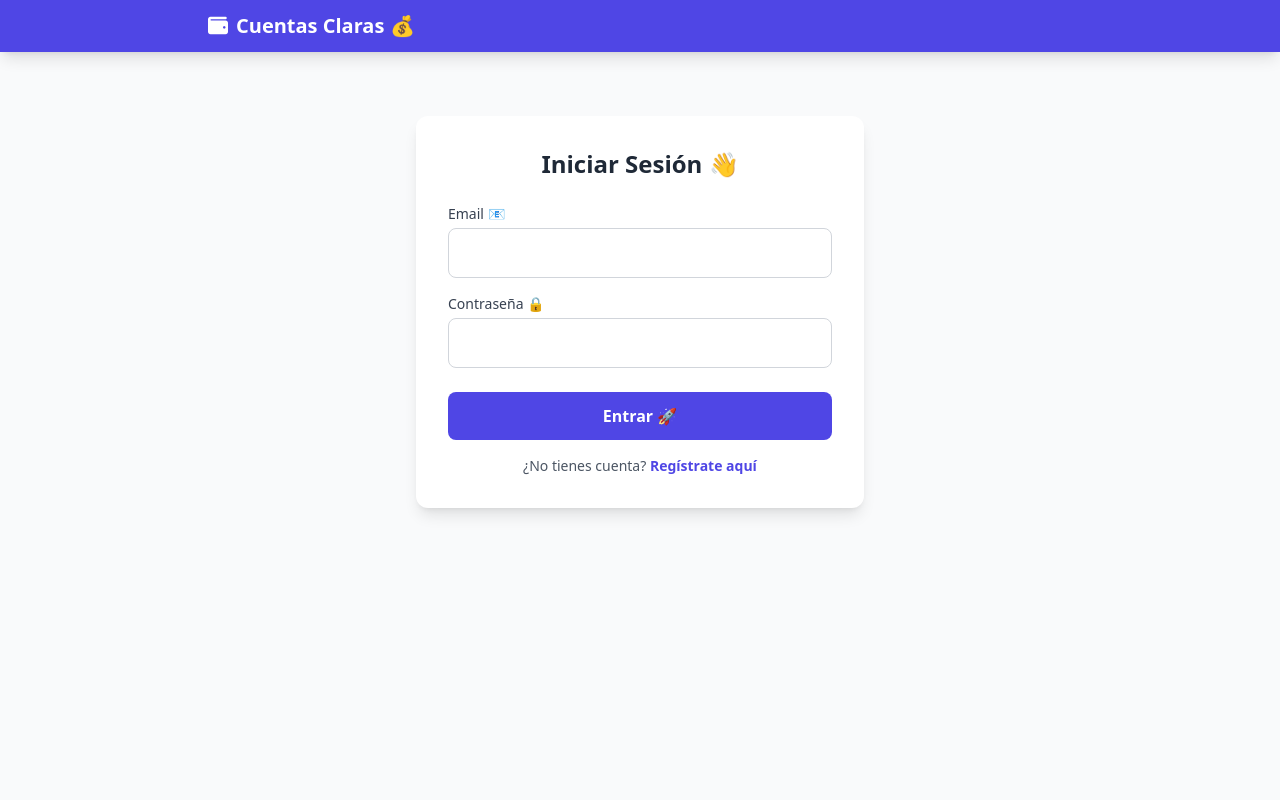
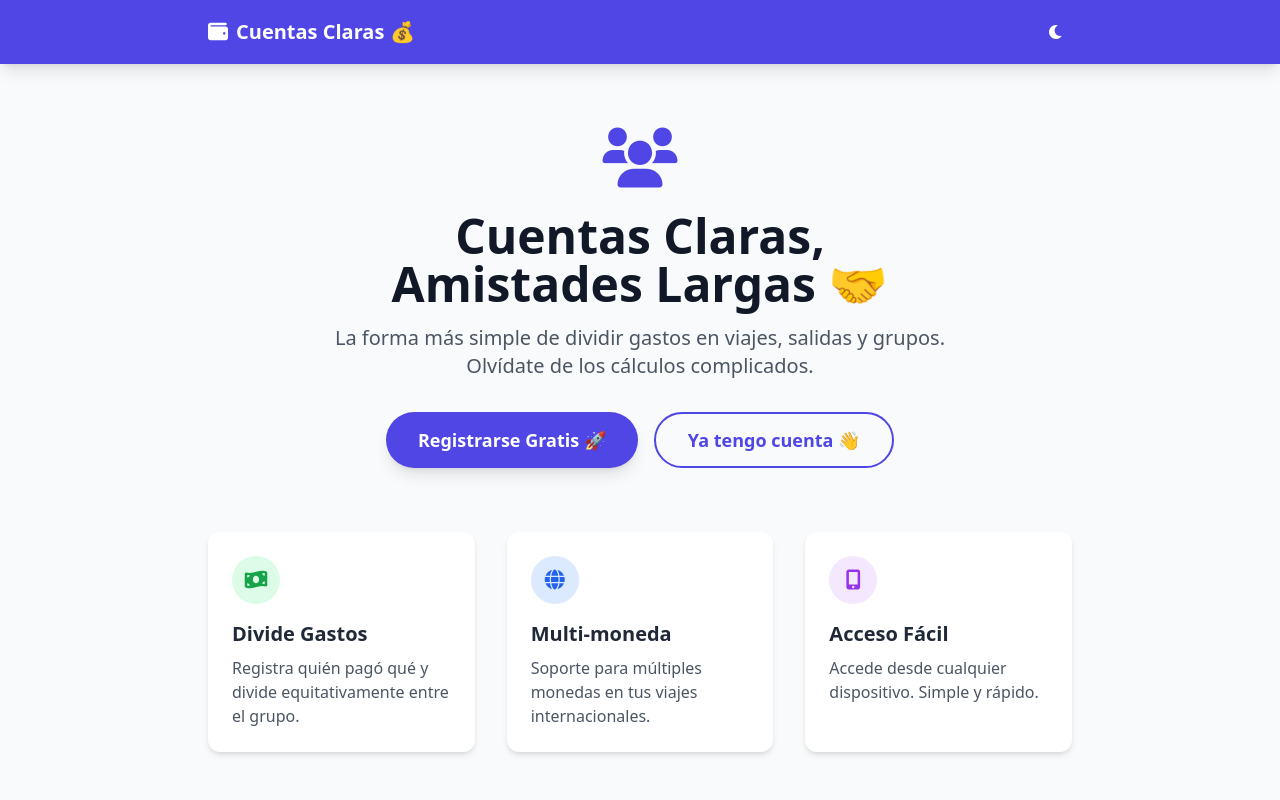
Before and after one commit to fsosnik/gastos-app, a Flask app: page / in a window 1280 px wide. Run offline with Flask 3, Linux system fonts and the light colour scheme; some libraries are stand-ins or nearby versions.

Commit message:
Add Landing Page

```diff
--- a/expense-app/templates/index.html
+++ b/expense-app/templates/index.html
@@ -33,15 +33,16 @@
     class="bg-gray-50 text-gray-800 font-sans min-h-screen dark:bg-gray-900 dark:text-gray-100 transition-colors duration-200">
 
     <!-- Navigation -->
-    <nav class="bg-indigo-600 text-white shadow-lg sticky top-0 z-50 dark:bg-indigo-900">
+    <nav class="bg-indigo-600 text-white shadow-lg sticky top-0 z-50 dark:bg-indigo-900 transition-colors duration-200">
         <div class="max-w-4xl mx-auto px-4 py-3 flex justify-between items-center">
-            <h1 class="text-xl font-bold cursor-pointer" onclick="app.showHome()">
+            <h1 class="text-xl font-bold cursor-pointer flex items-center" onclick="app.showHome()">
                 <i class="fas fa-wallet mr-2"></i>Cuentas Claras 💰
             </h1>
-            <div id="nav-actions" class="hidden space-x-4 flex items-center">
-                <button onclick="app.toggleTheme()" class="hover:text-indigo-200 p-2 rounded-full">
+            <div class="flex items-center space-x-4">
+                <button onclick="app.toggleTheme()" class="hover:text-indigo-200 p-2 rounded-full focus:outline-none">
                     <i id="theme-icon" class="fas fa-moon"></i>
                 </button>
+                <div id="nav-actions" class="hidden space-x-4 flex items-center">
                     <button onclick="app.showGroupView(app.currentGroupId)" id="nav-btn-expenses"
                         class="hover:text-indigo-200 hidden">Gastos 📝</button>
                     <button onclick="app.showBalanceView()" id="nav-btn-balances"
@@ -70,10 +71,66 @@
                     </div>
                 </div>
             </div>
+        </div>
     </nav>
 
     <!-- Main Content -->
     <main class="max-w-4xl mx-auto px-4 py-6">
+
+        <!-- View: Landing Page -->
+        <div id="view-landing" class="hidden fade-in text-center mt-10">
+            <div class="mb-12">
+                <i class="fas fa-users text-6xl text-indigo-600 mb-6 dark:text-indigo-400"></i>
+                <h1 class="text-4xl md:text-5xl font-extrabold text-gray-900 mb-4 dark:text-white leading-tight">
+                    Cuentas Claras,<br>Amistades Largas 🤝
+                </h1>
+                <p class="text-xl text-gray-600 mb-8 max-w-2xl mx-auto dark:text-gray-300">
+                    La forma más simple de dividir gastos en viajes, salidas y grupos.
+                    Olvídate de los cálculos complicados.
+                </p>
+
+                <div class="flex flex-col md:flex-row justify-center gap-4">
+                    <button onclick="app.showRegister()"
+                        class="bg-indigo-600 text-white px-8 py-3 rounded-full text-lg font-bold hover:bg-indigo-700 transition shadow-lg transform hover:-translate-y-1">
+                        Registrarse Gratis 🚀
+                    </button>
+                    <button onclick="app.showLogin()"
+                        class="px-8 py-3 rounded-full text-lg font-bold border-2 border-indigo-600 text-indigo-600 hover:bg-indigo-50 dark:text-indigo-400 dark:border-indigo-400 dark:hover:bg-gray-800 transition">
+                        Ya tengo cuenta 👋
+                    </button>
+                </div>
+            </div>
+
+            <!-- Features -->
+            <div class="grid md:grid-cols-3 gap-8 mt-16 text-left">
+                <div class="bg-white p-6 rounded-xl shadow-md dark:bg-gray-800 dark:border dark:border-gray-700">
+                    <div
+                        class="w-12 h-12 bg-green-100 rounded-full flex items-center justify-center mb-4 dark:bg-green-900">
+                        <i class="fas fa-money-bill-wave text-green-600 dark:text-green-300 text-xl"></i>
+                    </div>
+                    <h3 class="text-xl font-bold mb-2 dark:text-white">Divide Gastos</h3>
+                    <p class="text-gray-600 dark:text-gray-400">Registra quién pagó qué y divide equitativamente entre
+                        el grupo.</p>
+                </div>
+                <div class="bg-white p-6 rounded-xl shadow-md dark:bg-gray-800 dark:border dark:border-gray-700">
+                    <div
+                        class="w-12 h-12 bg-blue-100 rounded-full flex items-center justify-center mb-4 dark:bg-blue-900">
+                        <i class="fas fa-globe text-blue-600 dark:text-blue-300 text-xl"></i>
+                    </div>
+                    <h3 class="text-xl font-bold mb-2 dark:text-white">Multi-moneda</h3>
+                    <p class="text-gray-600 dark:text-gray-400">Soporte para múltiples monedas en tus viajes
+                        internacionales.</p>
+                </div>
+                <div class="bg-white p-6 rounded-xl shadow-md dark:bg-gray-800 dark:border dark:border-gray-700">
+                    <div
+                        class="w-12 h-12 bg-purple-100 rounded-full flex items-center justify-center mb-4 dark:bg-purple-900">
+                        <i class="fas fa-mobile-alt text-purple-600 dark:text-purple-300 text-xl"></i>
+                    </div>
+                    <h3 class="text-xl font-bold mb-2 dark:text-white">Acceso Fácil</h3>
+                    <p class="text-gray-600 dark:text-gray-400">Accede desde cualquier dispositivo. Simple y rápido.</p>
+                </div>
+            </div>
+        </div>
 
         <!-- View: Login -->
         <div id="view-login" class="fade-in max-w-md mx-auto mt-10">
```
Also changed, not shown: expense-app/static/js/app.js (+26 -10 lines). Lines whose indentation alone changed are shown as unchanged.
